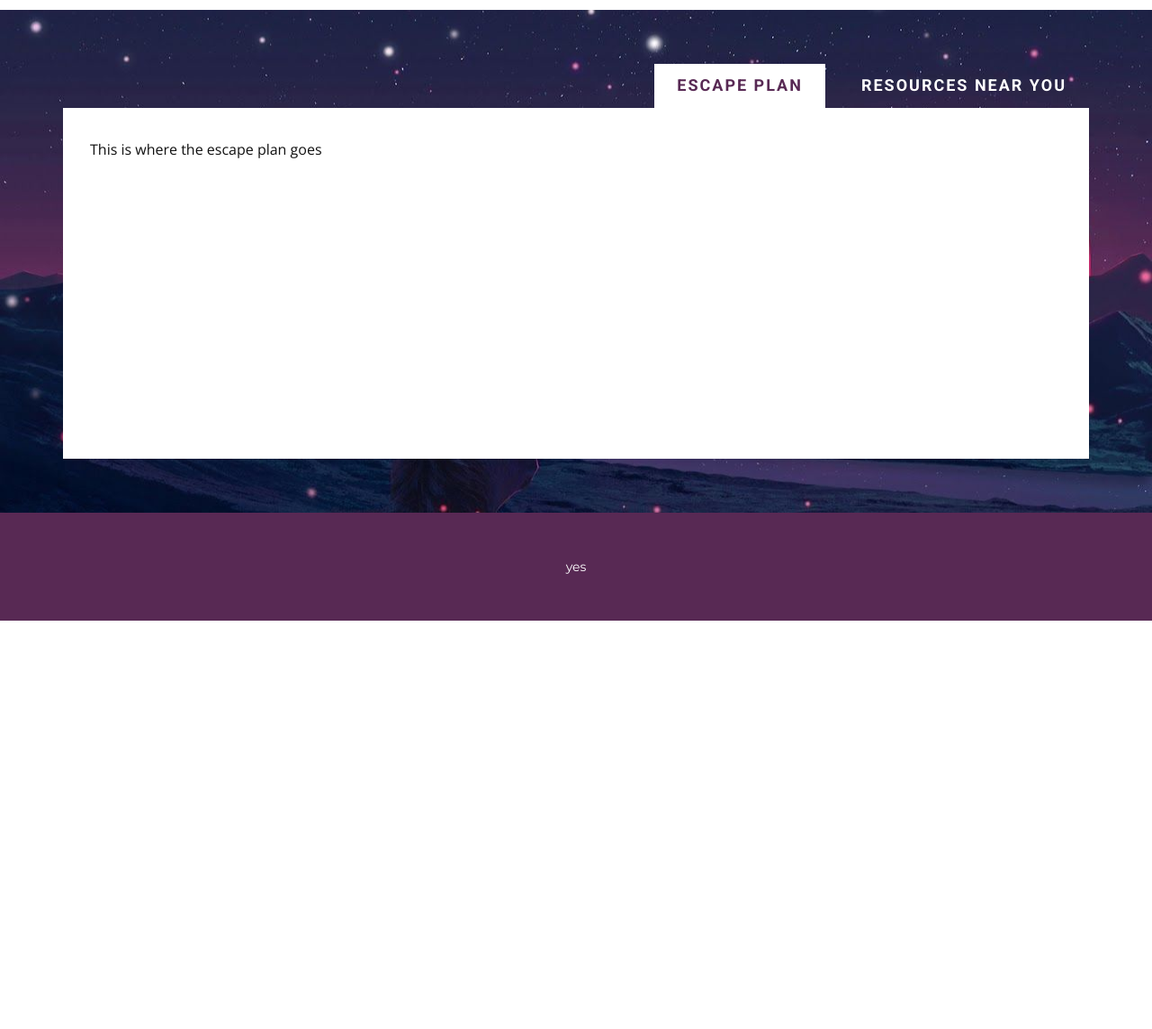
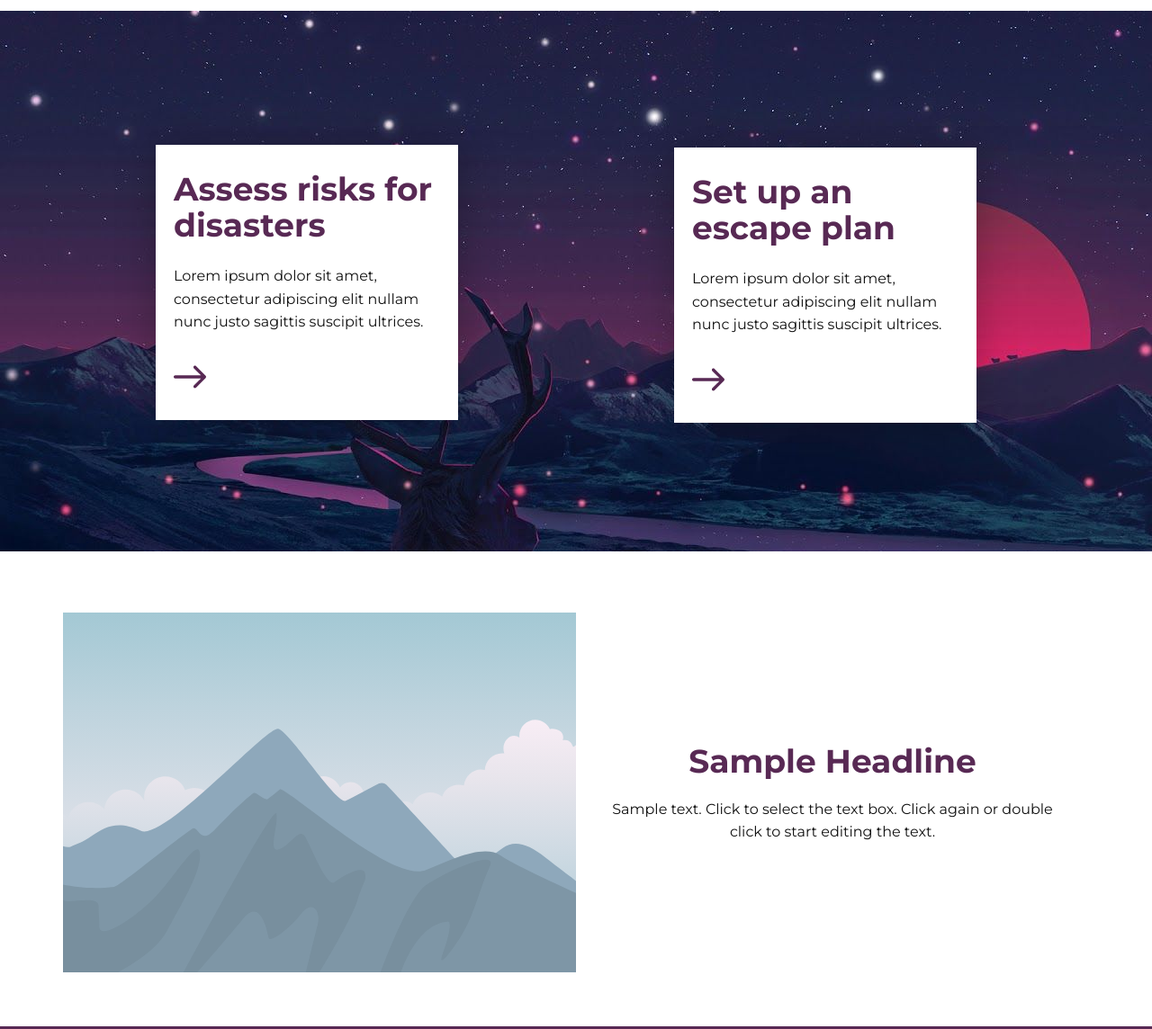
Before and after one commit to AA137/DisasterPlan, a website: page client/src/components/pages/Home.html in a window 1280 px wide. Shown: the part 53-1197 px from the top of the page at 90% size. Before the commit the page ends 800 px from the top, so only its background shows below. Drawn offline with nearby package versions, Linux system fonts and the light colour scheme; files whose address does not match are found by name.

Commit message:
pasted wrong thing

```diff
--- a/client/src/components/pages/Home.html
+++ b/client/src/components/pages/Home.html
@@ -3,16 +3,18 @@
   <head>
     <meta name="viewport" content="width=device-width, initial-scale=1.0">
     <meta charset="utf-8">
-    <meta name="keywords" content="">
+    <meta name="keywords" content="Given location, get disaster, Set up an escape plan">
     <meta name="description" content="">
     <meta name="page_type" content="np-template-header-footer-from-plugin">
-    <title>Escape Plan</title>
+    <title>Home</title>
     <link rel="stylesheet" href="nicepage.css" media="screen">
-<link rel="stylesheet" href="Escape-Plan.css" media="screen">
+<link rel="stylesheet" href="Home.css" media="screen">
     <script class="u-script" type="text/javascript" src="jquery.js" defer=""></script>
     <script class="u-script" type="text/javascript" src="nicepage.js" defer=""></script>
+    <meta name="generator" content="Nicepage 3.6.2, nicepage.com">
     <link id="u-theme-google-font" rel="stylesheet" href="https://fonts.googleapis.com/css?family=Roboto:100,100i,300,300i,400,400i,500,500i,700,700i,900,900i|Open+Sans:300,300i,400,400i,600,600i,700,700i,800,800i">
     <link id="u-page-google-font" rel="stylesheet" href="https://fonts.googleapis.com/css?family=Montserrat:100,100i,200,200i,300,300i,400,400i,500,500i,600,600i,700,700i,800,800i,900,900i">
+
 
 
     <script type="application/ld+json">{
@@ -21,7 +23,7 @@
 		"name": "",
 		"url": "index.html"
 }</script>
-    <meta property="og:title" content="Escape Plan">
+    <meta property="og:title" content="Home">
     <meta property="og:type" content="website">
     <meta name="theme-color" content="#478ac9">
     <link rel="canonical" href="index.html">
@@ -56,29 +58,36 @@
         </nav>
         <h3 class="u-custom-font u-font-montserrat u-text u-text-custom-color-1 u-text-1">Maggi Lovers</h3>
       </div></header>
-    <section class="u-align-center u-clearfix u-image u-section-1" id="carousel_c8eb" data-image-width="1280" data-image-height="720">
-      <div class="u-clearfix u-sheet u-valign-middle-sm u-valign-middle-xs u-valign-top-lg u-valign-top-md u-valign-top-xl u-sheet-1">
-        <div class="u-expanded-width u-tab-links-align-right u-tabs u-tabs-1">
-          <ul class="u-spacing-15 u-tab-list u-unstyled" role="tablist">
-            <li class="u-tab-item" role="presentation">
-              <a class="active u-active-white u-button-style u-custom-font u-heading-font u-tab-link u-text-active-custom-color-1 u-text-body-alt-color u-tab-link-1" id="link-tab-0da5" href="#tab-0da5" role="tab" aria-controls="tab-0da5" aria-selected="true">ESCAPE PLAN</a>
-            </li>
-            <li class="u-tab-item" role="presentation">
-              <a class="u-active-white u-button-style u-custom-font u-heading-font u-tab-link u-text-active-custom-color-1 u-text-body-alt-color u-tab-link-2" id="link-tab-14b7" href="#tab-14b7" role="tab" aria-controls="tab-14b7" aria-selected="false">resources near you</a>
-            </li>
-          </ul>
-          <div class="u-tab-content">
-            <div class="u-align-left u-container-style u-tab-active u-tab-pane u-white u-tab-pane-1" id="tab-0da5" role="tabpanel" aria-labelledby="link-tab-0da5">
-              <div class="u-container-layout u-container-layout-1">
-                <p class="u-text u-text-1"> This is where the escape plan goes<br>
-                </p>
+    <section class="u-clearfix u-valign-middle u-section-1" id="carousel_dc4f">
+      <img src="images/647810lofi.jpg" alt="" class="u-expanded-width u-image u-image-default u-image-1">
+      <div class="u-container-style u-group u-white u-group-1">
+        <div class="u-container-layout u-valign-middle u-container-layout-1">
+          <h1 class="u-custom-font u-font-montserrat u-text u-text-custom-color-1 u-text-1">Assess risks for disasters</h1>
+          <p class="u-custom-font u-font-montserrat u-text u-text-2">Lorem ipsum dolor sit amet, consectetur adipiscing elit nullam nunc justo sagittis suscipit ultrices.</p><span class="u-icon u-icon-circle u-text-custom-color-1 u-icon-1" data-href="Survey.html"><svg class="u-svg-link" preserveAspectRatio="xMidYMin slice" viewBox="0 0 268.832 268.832"><use xmlns:xlink="http://www.w3.org/1999/xlink" xlink:href="#svg-b8e5"></use></svg><svg xmlns="http://www.w3.org/2000/svg" xmlns:xlink="http://www.w3.org/1999/xlink" version="1.1" id="svg-b8e5" x="0px" y="0px" viewBox="0 0 268.832 268.832" style="enable-background:new 0 0 268.832 268.832;" xml:space="preserve" class="u-svg-content"><g><path d="M265.171,125.577l-80-80c-4.881-4.881-12.797-4.881-17.678,0c-4.882,4.882-4.882,12.796,0,17.678l58.661,58.661H12.5   c-6.903,0-12.5,5.597-12.5,12.5c0,6.902,5.597,12.5,12.5,12.5h213.654l-58.659,58.661c-4.882,4.882-4.882,12.796,0,17.678   c2.44,2.439,5.64,3.661,8.839,3.661s6.398-1.222,8.839-3.661l79.998-80C270.053,138.373,270.053,130.459,265.171,125.577z"></path>
+</g><g></g><g></g><g></g><g></g><g></g><g></g><g></g><g></g><g></g><g></g><g></g><g></g><g></g><g></g><g></g></svg></span>
+        </div>
+      </div>
+      <div class="u-container-style u-group u-white u-group-2">
+        <div class="u-container-layout u-valign-middle u-container-layout-2">
+          <h1 class="u-custom-font u-font-montserrat u-text u-text-custom-color-1 u-text-3">Set up an escape plan</h1>
+          <p class="u-custom-font u-font-montserrat u-text u-text-4">Lorem ipsum dolor sit amet, consectetur adipiscing elit nullam nunc justo sagittis suscipit ultrices.</p><span class="u-icon u-icon-circle u-text-custom-color-1 u-icon-2" data-href="Escape-Plan.html"><svg class="u-svg-link" preserveAspectRatio="xMidYMin slice" viewBox="0 0 268.832 268.832"><use xmlns:xlink="http://www.w3.org/1999/xlink" xlink:href="#svg-a3e4"></use></svg><svg xmlns="http://www.w3.org/2000/svg" xmlns:xlink="http://www.w3.org/1999/xlink" version="1.1" id="svg-a3e4" x="0px" y="0px" viewBox="0 0 268.832 268.832" style="enable-background:new 0 0 268.832 268.832;" xml:space="preserve" class="u-svg-content"><g><path d="M265.171,125.577l-80-80c-4.881-4.881-12.797-4.881-17.678,0c-4.882,4.882-4.882,12.796,0,17.678l58.661,58.661H12.5   c-6.903,0-12.5,5.597-12.5,12.5c0,6.902,5.597,12.5,12.5,12.5h213.654l-58.659,58.661c-4.882,4.882-4.882,12.796,0,17.678   c2.44,2.439,5.64,3.661,8.839,3.661s6.398-1.222,8.839-3.661l79.998-80C270.053,138.373,270.053,130.459,265.171,125.577z"></path>
+</g><g></g><g></g><g></g><g></g><g></g><g></g><g></g><g></g><g></g><g></g><g></g><g></g><g></g><g></g><g></g></svg></span>
+        </div>
+      </div>
+    </section>
+    <section class="u-clearfix u-section-2" id="sec-b47a">
+      <div class="u-clearfix u-sheet u-valign-middle u-sheet-1">
+        <div class="u-clearfix u-expanded-width u-layout-wrap u-layout-wrap-1">
+          <div class="u-layout">
+            <div class="u-layout-row">
+              <div class="u-container-style u-image u-layout-cell u-size-30 u-image-1" data-image-width="400" data-image-height="265">
+                <div class="u-container-layout u-valign-top u-container-layout-1"></div>
               </div>
-            </div>
-            <div class="u-align-left u-container-style u-tab-pane u-white u-tab-pane-2" id="tab-14b7" role="tabpanel" aria-labelledby="link-tab-14b7">
-              <div class="u-container-layout u-valign-top u-container-layout-2">
-                <p class="u-text u-text-2">Duis aute irure dolor in reprehenderit in voluptate velit esse cillum dolore eu fugiat nulla pariatur.<br>
-                  <br>Ut enim ad minim veniam, quis nostrud exercitation ullamco laboris nisi ut aliquip ex ea commodo consequat.&nbsp;Duis aute irure dolor in reprehenderit in voluptate velit esse cillum dolore eu fugiat nulla pariatur.
-                </p>
+              <div class="u-align-center u-container-style u-layout-cell u-size-30 u-layout-cell-2">
+                <div class="u-container-layout u-container-layout-2">
+                  <h2 class="u-custom-font u-font-montserrat u-text u-text-custom-color-1 u-text-1">Sample Headline</h2>
+                  <p class="u-custom-font u-font-montserrat u-text u-text-2">Sample text. Click to select the text box. Click again or double click to start editing the text.</p>
+                </div>
               </div>
             </div>
           </div>
```
